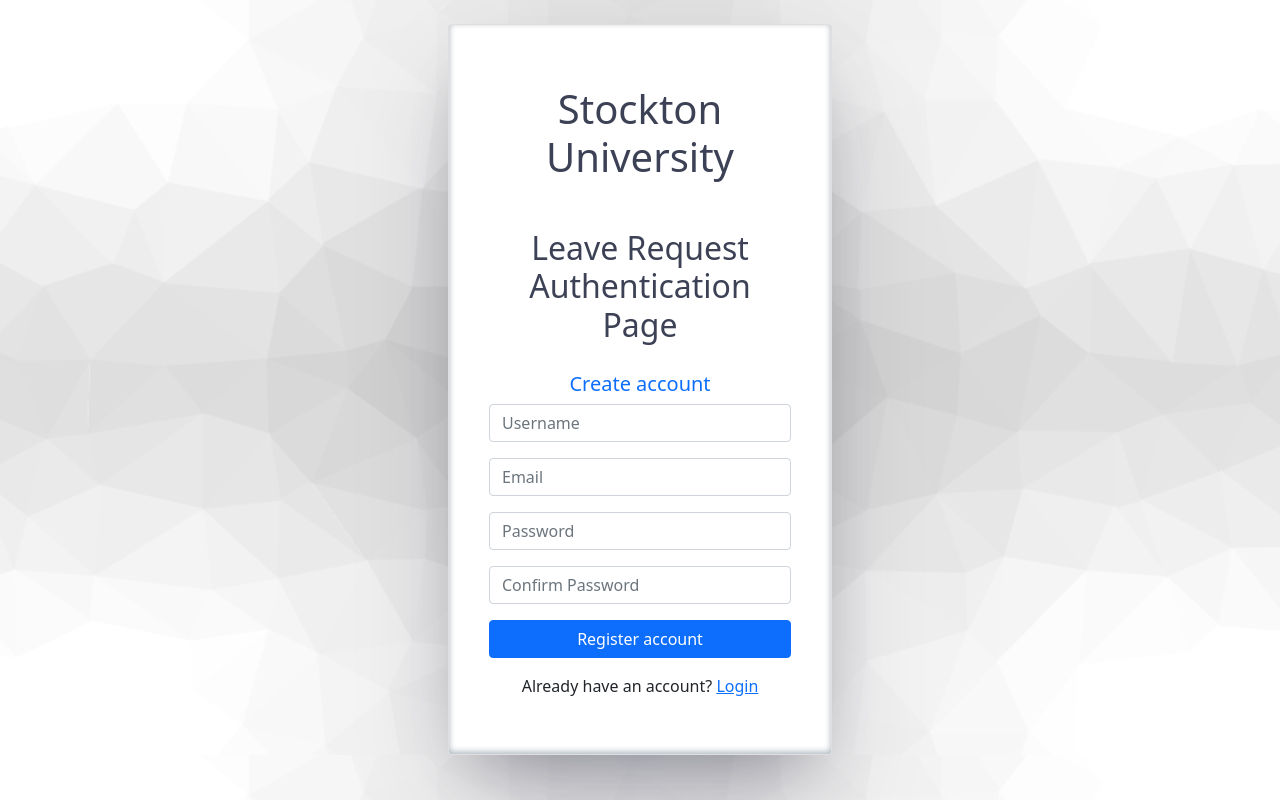
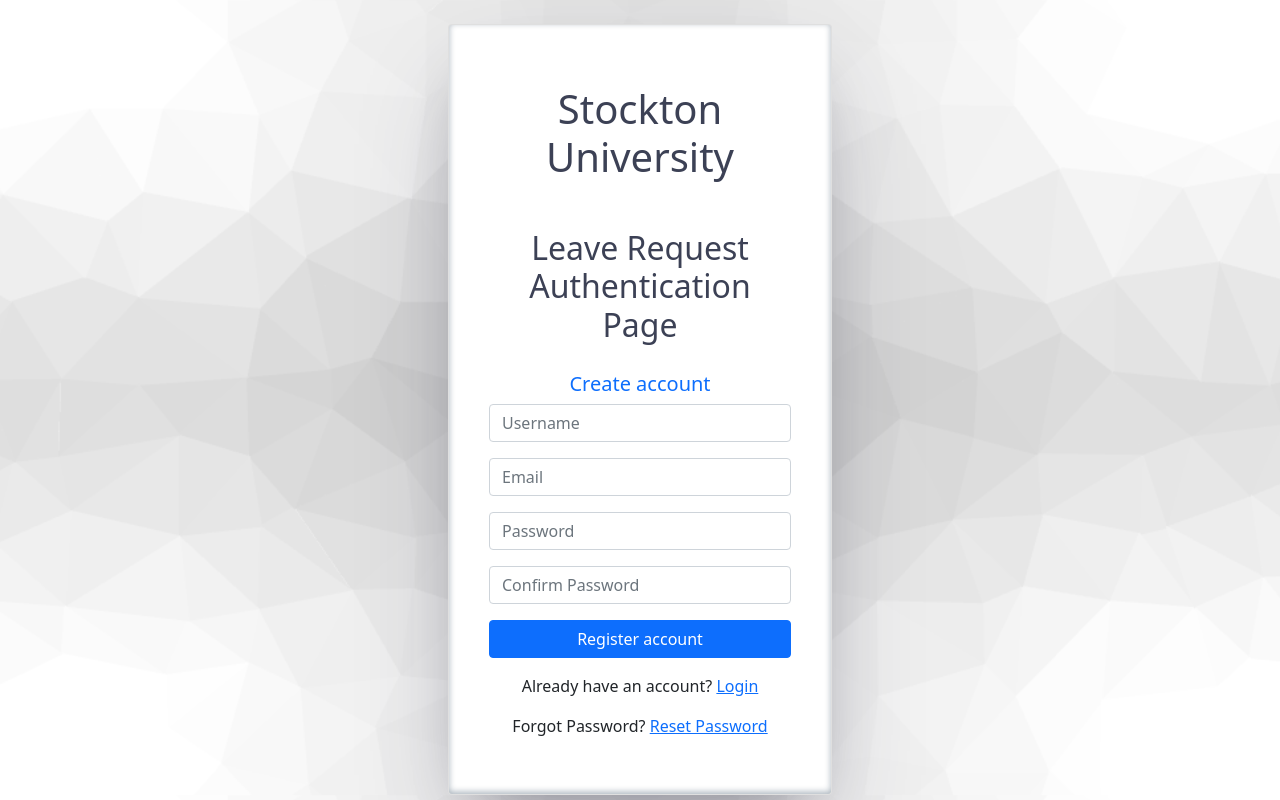
Before and after one commit to TheDeadGPU/LeaveRequestTracker, a Flask app: page /register/ in a window 1280 px wide. Run offline with Flask 3, Linux system fonts and the light colour scheme; some libraries are stand-ins or nearby versions.

Commit message:
Added Link to Password Reset Page on Auth Page

```diff
--- a/routes.py
+++ b/routes.py
@@ -146,7 +146,7 @@
     logout_user()
     return redirect(url_for('login'))
 
-@app.route("/reset_password", methods=["GET", "POST"])
+@app.route("/reset_password/", methods=["GET", "POST"])
 def reset_password_request():
     if(current_user.is_authenticated):
         return redirect(url_for("index"))
--- a/templates/auth.html
+++ b/templates/auth.html
@@ -78,6 +78,10 @@
                         <a href="{{url_for('login')}}">Login</a>
                         {% endif %}
                     </p>
+                    <p>
+                        Forgot Password?
+                        <a href="{{url_for('reset_password_request')}}">Reset Password</a>
+                    </p>
 
                 </div>
             </form>
--- a/templates/index.html
+++ b/templates/index.html
@@ -85,6 +85,7 @@
     {% else %}
 
     <a href="{{url_for('login')}}">Sign in/Sign Up</a>
+    <a href="{{url_for('reset_password_request')}}">Forgot Password</a>
 
     {% endif %}
 </div>
```
